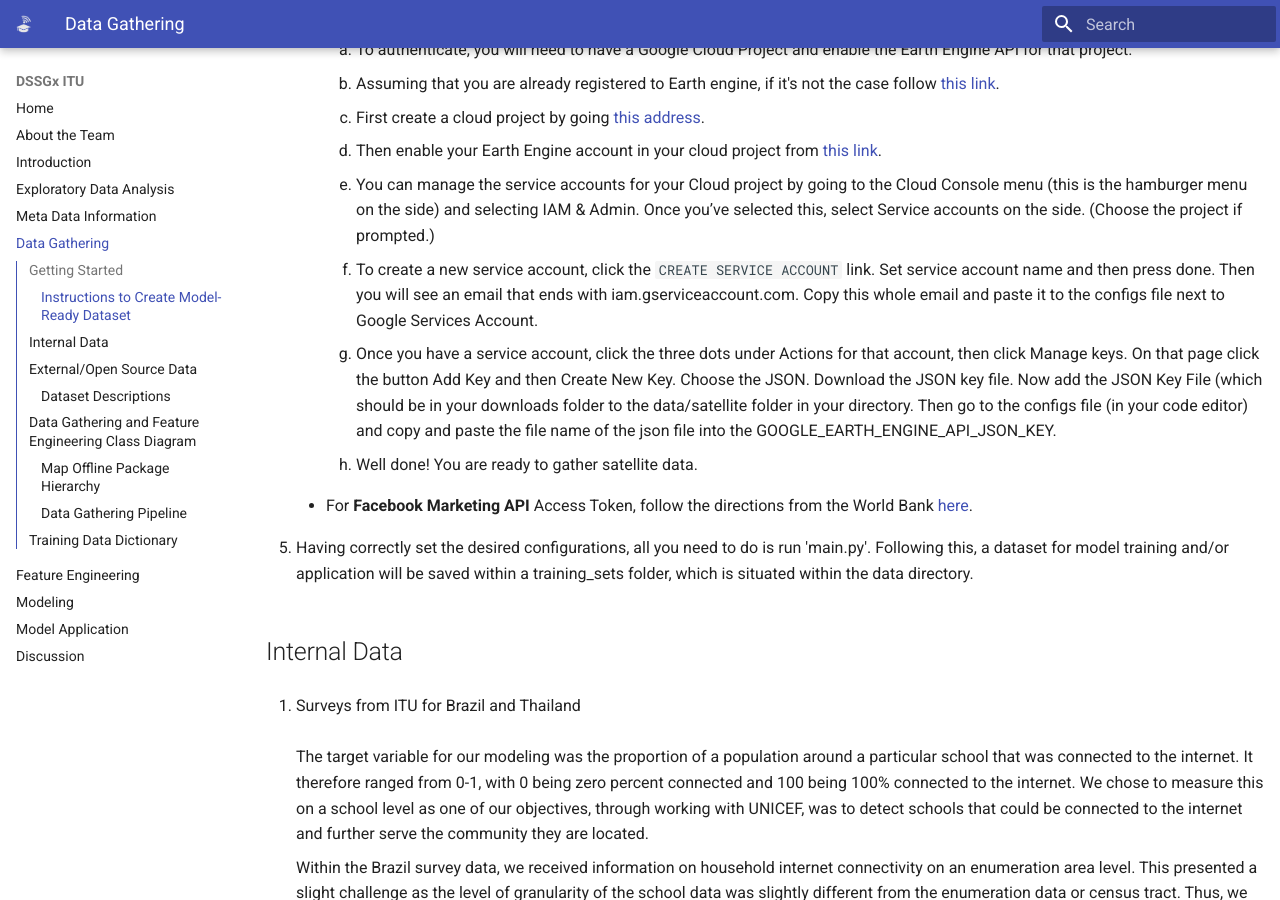
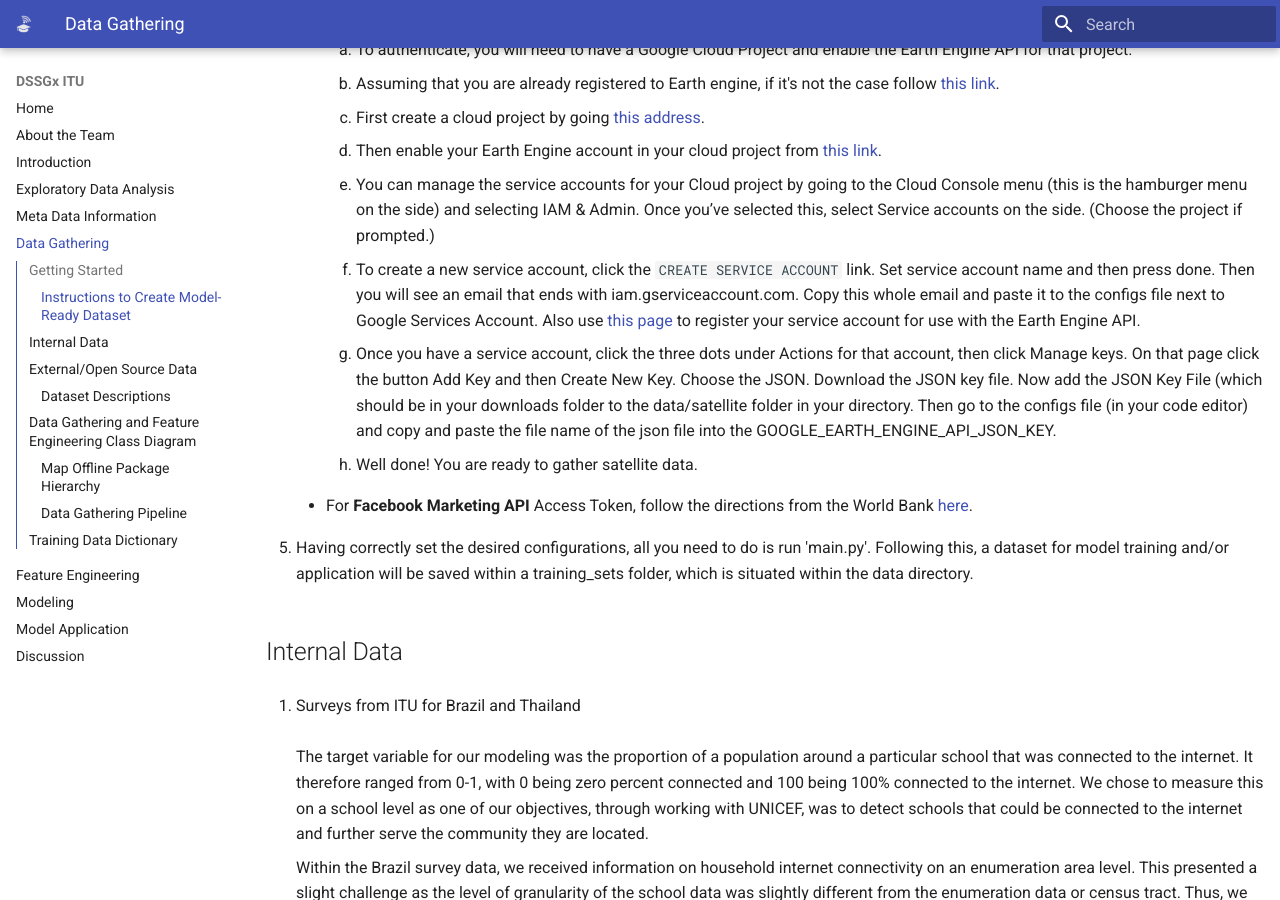
Before and after one commit to DSSGxUK/itu, an MkDocs documentation site: the page built from documentation/docs/datagat.md, in a window 1280 px wide and 900 px high, scrolled down 847 px. Built offline with MkDocs 1.6.1 and Material for MkDocs 9.7.7, drawn with Linux system fonts in a browser that asks for light colours.

Commit message:
updated google earth engine api authentication guidelines

```diff
--- a/documentation/docs/datagat.md
+++ b/documentation/docs/datagat.md
@@ -44,7 +44,7 @@ securityLevel: 'loose'
 
         5. You can manage the service accounts for your Cloud project by going to the Cloud Console menu (this is the hamburger menu on the side) and selecting IAM & Admin. Once you’ve selected this, select Service accounts on the side. (Choose the project if prompted.)
 
-        6. To create a new service account, click the `CREATE SERVICE ACCOUNT` link. Set service account name and then press done. Then you will see an email that ends with iam.gserviceaccount.com. Copy this whole email and paste it to the configs file next to Google Services Account.
+        6. To create a new service account, click the `CREATE SERVICE ACCOUNT` link. Set service account name and then press done. Then you will see an email that ends with iam.gserviceaccount.com. Copy this whole email and paste it to the configs file next to Google Services Account. Also use [this page](https://signup.earthengine.google.com/#!/service_accounts) to register your service account for use with the Earth Engine API.
 
         7. Once you have a service account, click the three dots under Actions for that account, then click Manage keys. On that page click the button Add Key and then Create New Key. Choose the JSON. Download the JSON key file. Now add the JSON Key File (which should be in your downloads folder to the data/satellite folder in your directory. Then go to the configs file (in your code editor) and copy and paste the file name of the json file into the GOOGLE_EARTH_ENGINE_API_JSON_KEY.
 
```
